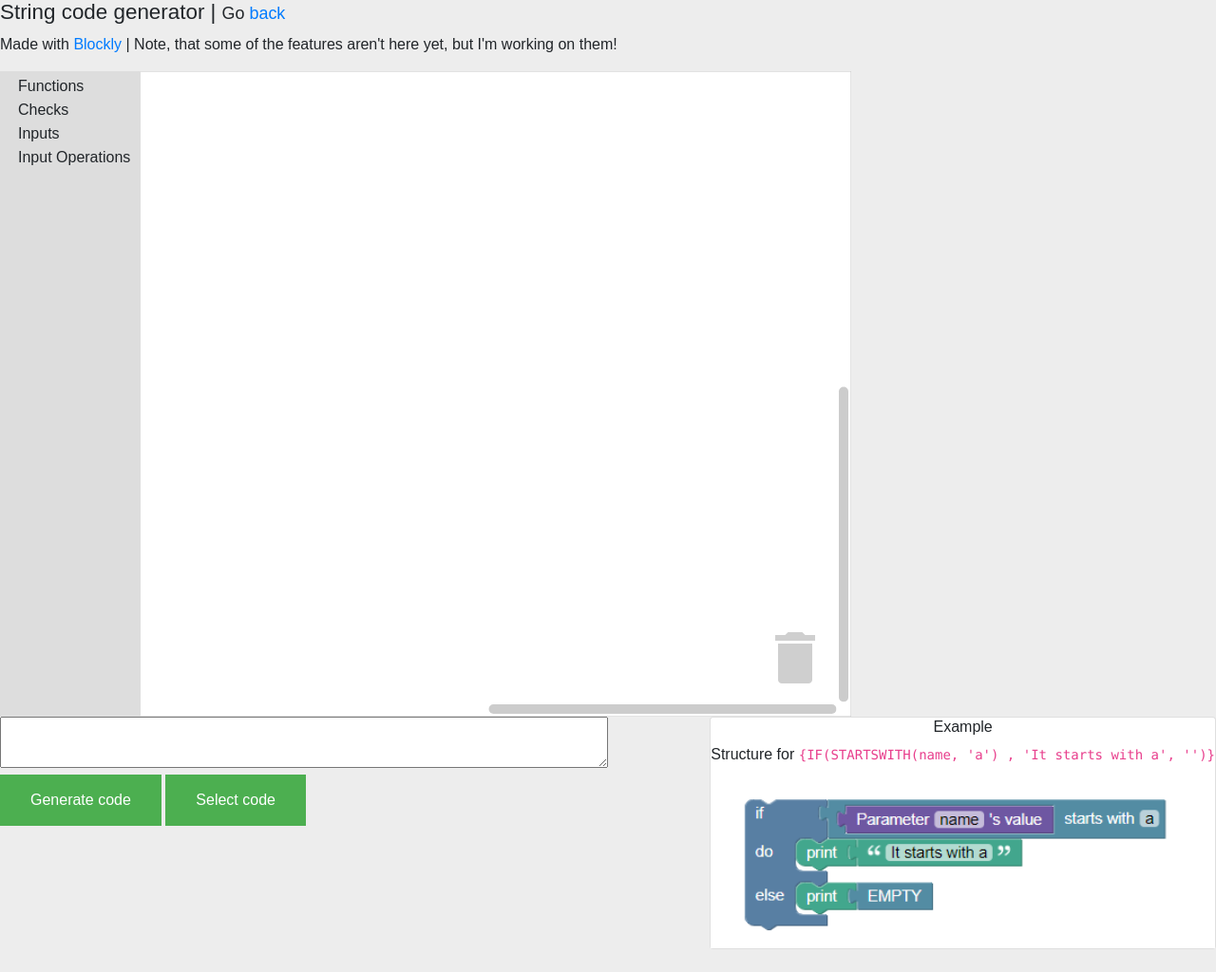
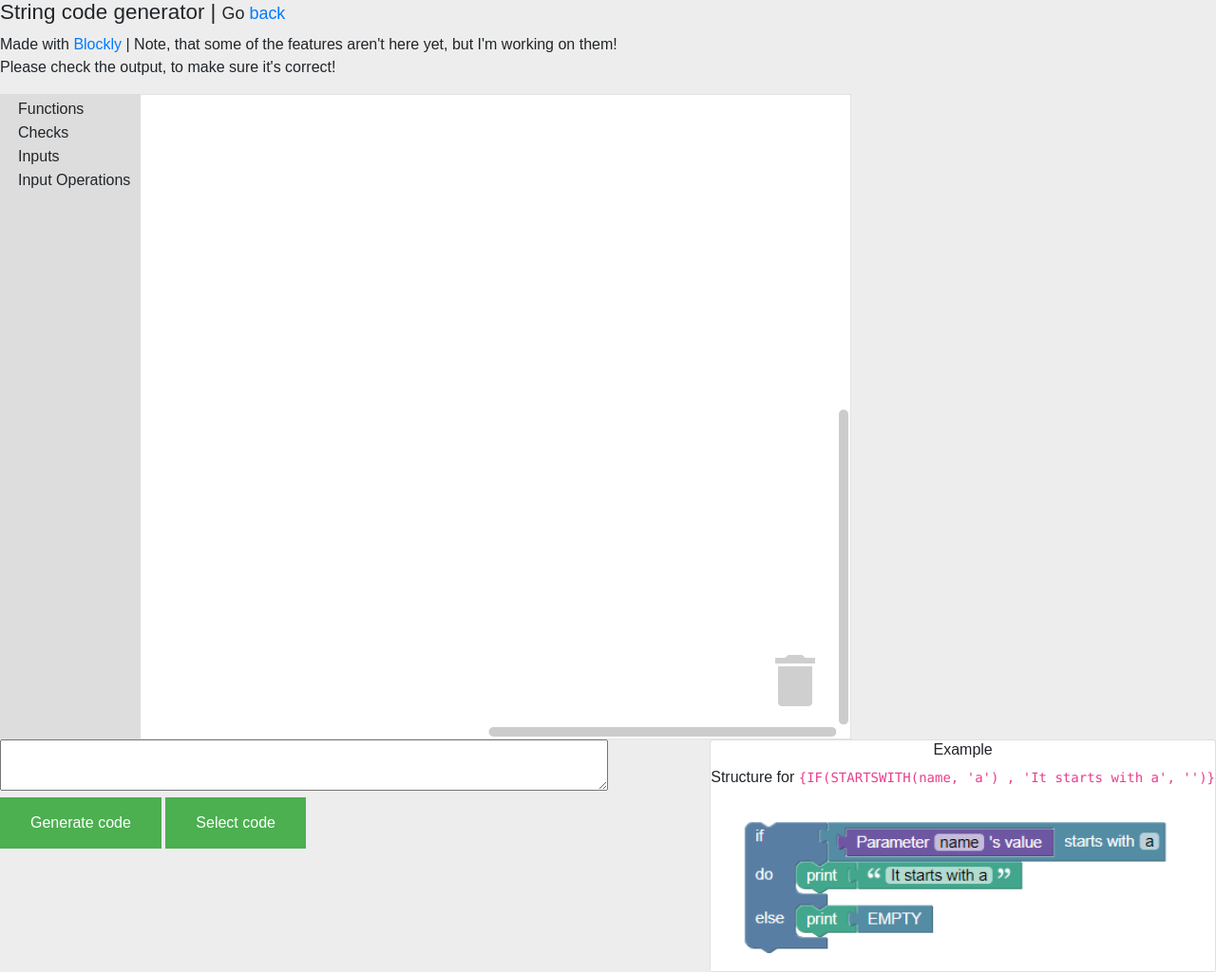
Before and after one commit to TOTHT0MI/translationhub, a plain HTML site: page codegenerator/index.html in a window 1280 px wide. Shown: the whole page at 95% size. Before the commit the page ends 1000 px from the top, so only its background shows below. Drawn offline with nearby package versions, Linux system fonts and the light colour scheme.

Commit message:
Added a notice

```diff
--- a/codegenerator/index.html
+++ b/codegenerator/index.html
@@ -34,7 +34,7 @@
 </head>
 <body>
   <h1>String code generator | <small>Go <a href="../index.html">back</a></small></h1>
-  <p>Made with <a href="https://developers.google.com/blockly" target="_blank">Blockly</a> | Note, that some of the features aren't here yet, but I'm working on them!</p>
+  <p>Made with <a href="https://developers.google.com/blockly" target="_blank">Blockly</a> | Note, that some of the features aren't here yet, but I'm working on them!<br>Please check the output, to make sure it's correct!</p>
   <div id="blocklyDiv" style="height: 680px; width: 70%; float: left; "></div>
   <div class="example">
     <div class="card">
```
